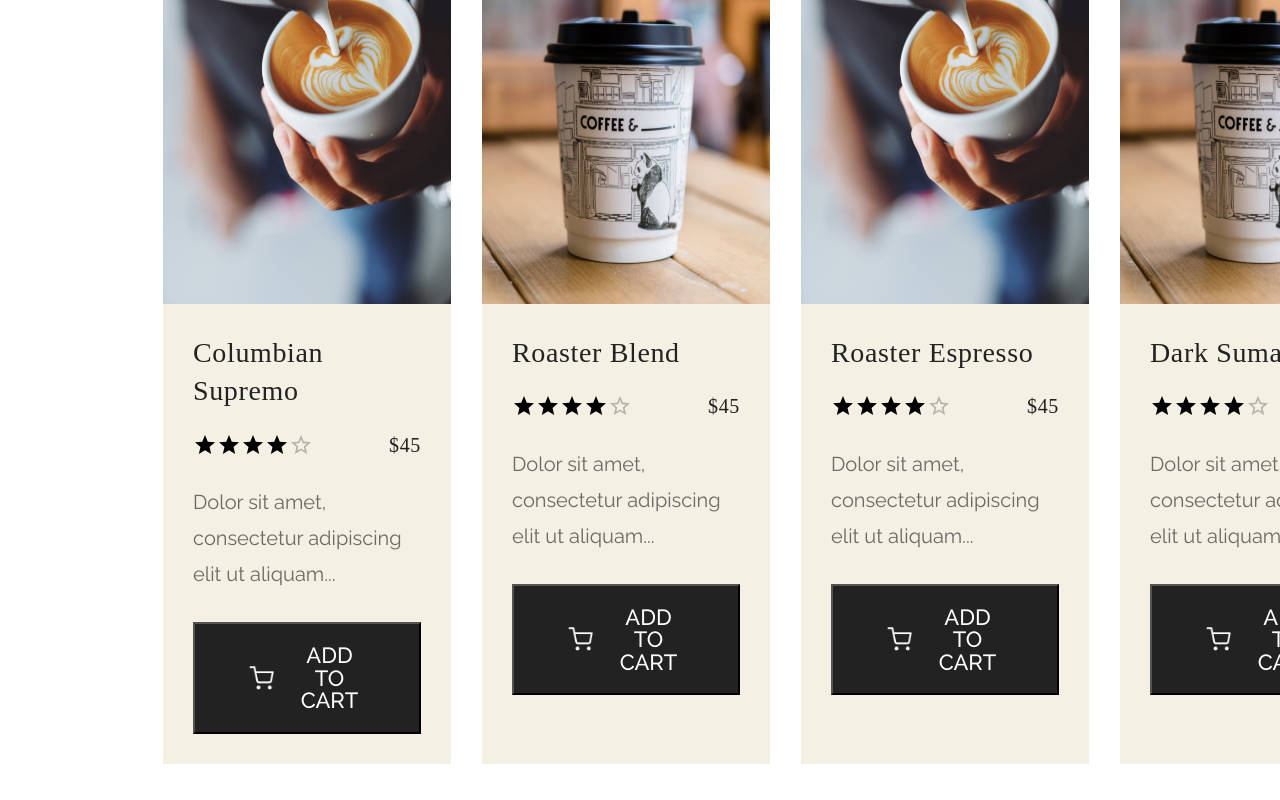
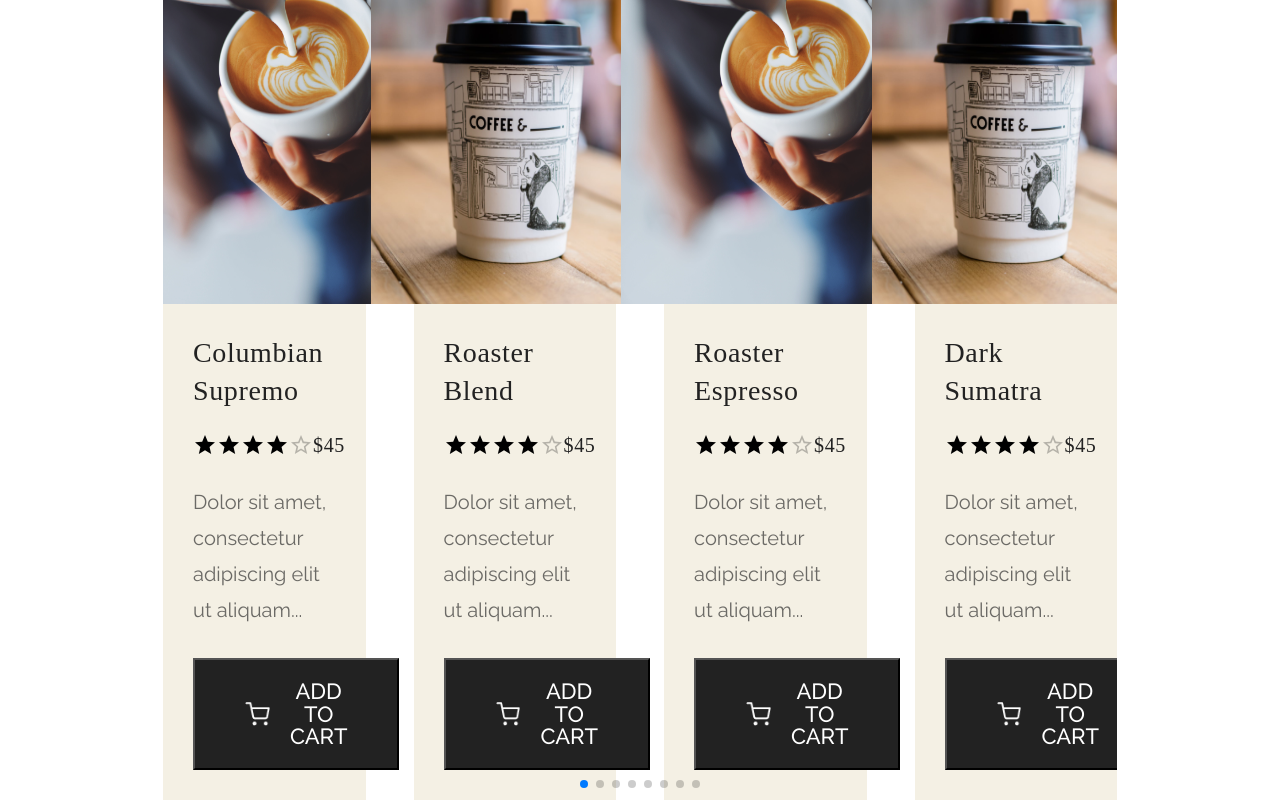
Before and after one commit to bleartdemaku/coffee, a React (Vite) app: page / in a window 1280 px wide. Shown: the part 6610-7410 px from the top of the page. Before the commit the page ends 7374 px from the top, so only its background shows below. Built offline with nearby package versions, Linux system fonts and the light colour scheme; a web font is replaced by a local one.

Commit message:
added swiper js to menu cards

```diff
--- a/package.json
+++ b/package.json
@@ -16,7 +16,8 @@
     "@mui/material": "^5.15.2",
     "react": "^18.2.0",
     "react-dom": "^18.2.0",
-    "react-icons": "^4.12.0"
+    "react-icons": "^4.12.0",
+    "swiper": "^11.0.5"
   },
   "devDependencies": {
     "@types/react": "^18.2.43",
--- a/src/components/Menu/Menu.jsx
+++ b/src/components/Menu/Menu.jsx
@@ -1,5 +1,6 @@
+import "./Menu.css";
+
 import MenuCard from "../MenuCard/MenuCard";
-import "./Menu.css";
 
 const Menu = () => {
   return (
--- a/src/components/MenuCard/MenuCard.css
+++ b/src/components/MenuCard/MenuCard.css
@@ -71,7 +71,7 @@
   font-family: var(--font-raleway);
   font-weight: 500;
   line-height: 22.56px;
-  padding: 20px 54px;
+  padding: 20px 50px;
   margin-bottom: 30px;
 }
 
--- a/src/components/MenuCard/MenuCard.jsx
+++ b/src/components/MenuCard/MenuCard.jsx
@@ -5,11 +5,34 @@ import whiteCart from "../../assets/whiteCart.png";
 import menuContent from "../../constants/menuContent";
 import { Rating } from "@mui/material";
 
+import { Swiper, SwiperSlide } from "swiper/react";
+import { Pagination } from "swiper/modules";
+import "swiper/css";
+import "swiper/css/pagination";
+
 const MenuCard = () => {
   return (
     <>
+      <Swiper
+        loop={true}
+        grabCursor={true}
+        spaceBetween={31}
+        pagination={{
+          clickable: true,
+        }}
+        breakpoints={{
+          576: {
+            slidesPerView: 2,
+          },
+          768: {
+            slidesPerView: 4,
+            spaceBetween: 48,
+          },
+        }}
+        modules={[Pagination]}
+      >
         {menuContent.map((item) => (
-        <div key={item.id} className="menu__card">
+          <SwiperSlide key={item.id} className="menu__card">
             <div className="menu__card-img">
               <img src={item.image} alt="" />
             </div>
@@ -31,8 +54,9 @@ const MenuCard = () => {
             </button>
             {/* </div> */}
             {/* </div> */}
-        </div>
+          </SwiperSlide>
         ))}
+      </Swiper>
     </>
   );
 };
--- a/src/constants/menuContent.js
+++ b/src/constants/menuContent.js
@@ -27,7 +27,39 @@ const menuContent = [
     subtitle: "Dolor sit amet, consectetur adipiscing elit ut aliquam...",
   },
   {
+    id: 4,
+    image: coffee2,
+    title: "Dark Sumatra",
+    star: 4,
+    price: "$45",
+    subtitle: "Dolor sit amet, consectetur adipiscing elit ut aliquam...",
+  },
+  {
     id: 5,
+    image: coffee1,
+    title: "Columbian Supremo",
+    star: 4,
+    price: "$45",
+    subtitle: "Dolor sit amet, consectetur adipiscing elit ut aliquam...",
+  },
+  {
+    id: 6,
+    image: coffee2,
+    title: "Roaster Blend",
+    star: 4,
+    price: "$45",
+    subtitle: "Dolor sit amet, consectetur adipiscing elit ut aliquam...",
+  },
+  {
+    id: 7,
+    image: coffee1,
+    title: "Roaster Espresso",
+    star: 4,
+    price: "$45",
+    subtitle: "Dolor sit amet, consectetur adipiscing elit ut aliquam...",
+  },
+  {
+    id: 8,
     image: coffee2,
     title: "Dark Sumatra",
     star: 4,
```
Also changed, not shown: src/components/FeaturesCard/FeaturesCard.css (+5 -5 lines), 1 other file (tests, documents, lock files or other folders). Lines whose indentation alone changed are shown as unchanged.
